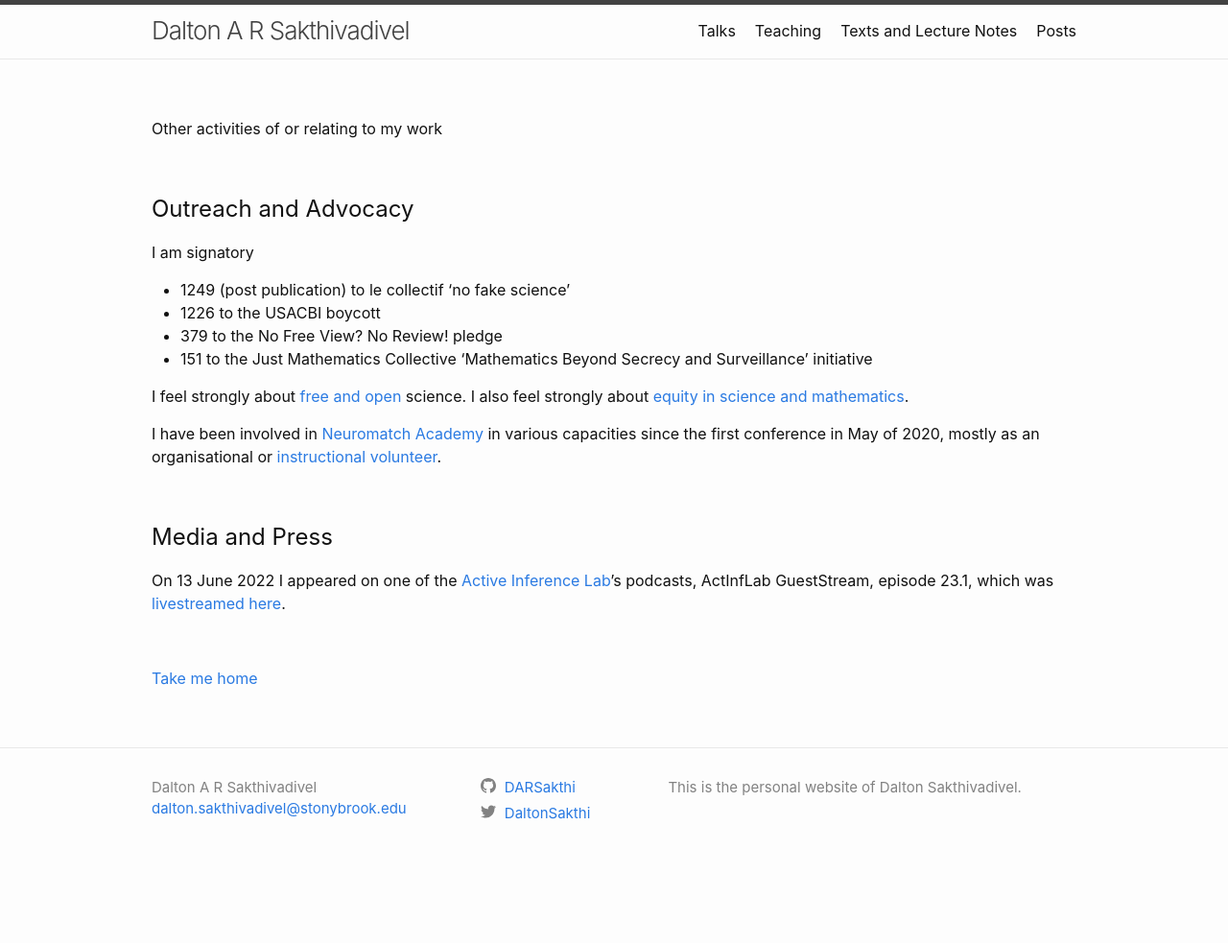
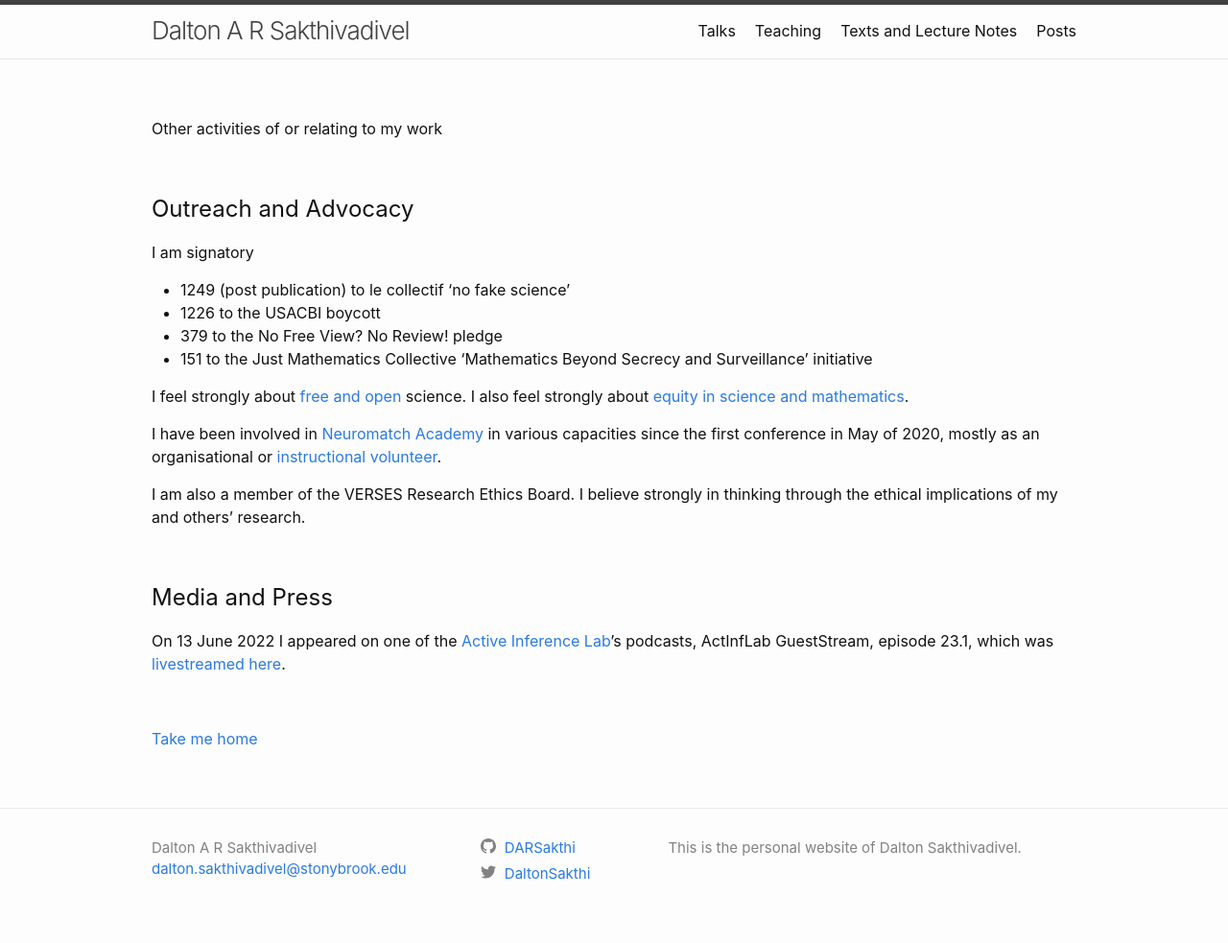
Before and after one commit to DARSakthi/DARSakthi.github.io, a Jekyll site: the page built from other.markdown, in a window 1280 px wide. Shown: the whole page at 96% size. Built offline with Jekyll 4.4.1, drawn with Linux system fonts in a browser that asks for light colours; before the commit the page ends 920 px from its top, so only the background shows below that; part of the change alters nothing that is shown.

Commit message:
Update and rename

```diff
--- a/media.markdown
+++ b/other.markdown
@@ -1,6 +1,6 @@
 ---
 layout: page
-permalink: /media/
+permalink: /other/
 ---
 
 Other activities of or relating to my work
@@ -19,6 +19,8 @@ I feel strongly about [free and open](https://julesh.com/2021/02/16/free-publish
 
 I have been involved in [Neuromatch Academy](https://academy.neuromatch.io) in various capacities since the first conference in May of 2020, mostly as an organisational or [instructional volunteer](https://darsakthi.github.io/teaching/2020-NMA).
 
+I am also a member of the VERSES Research Ethics Board. I believe strongly in thinking through the ethical implications of my and others’ research.
+
 &nbsp;
 
 # Media and Press
```
